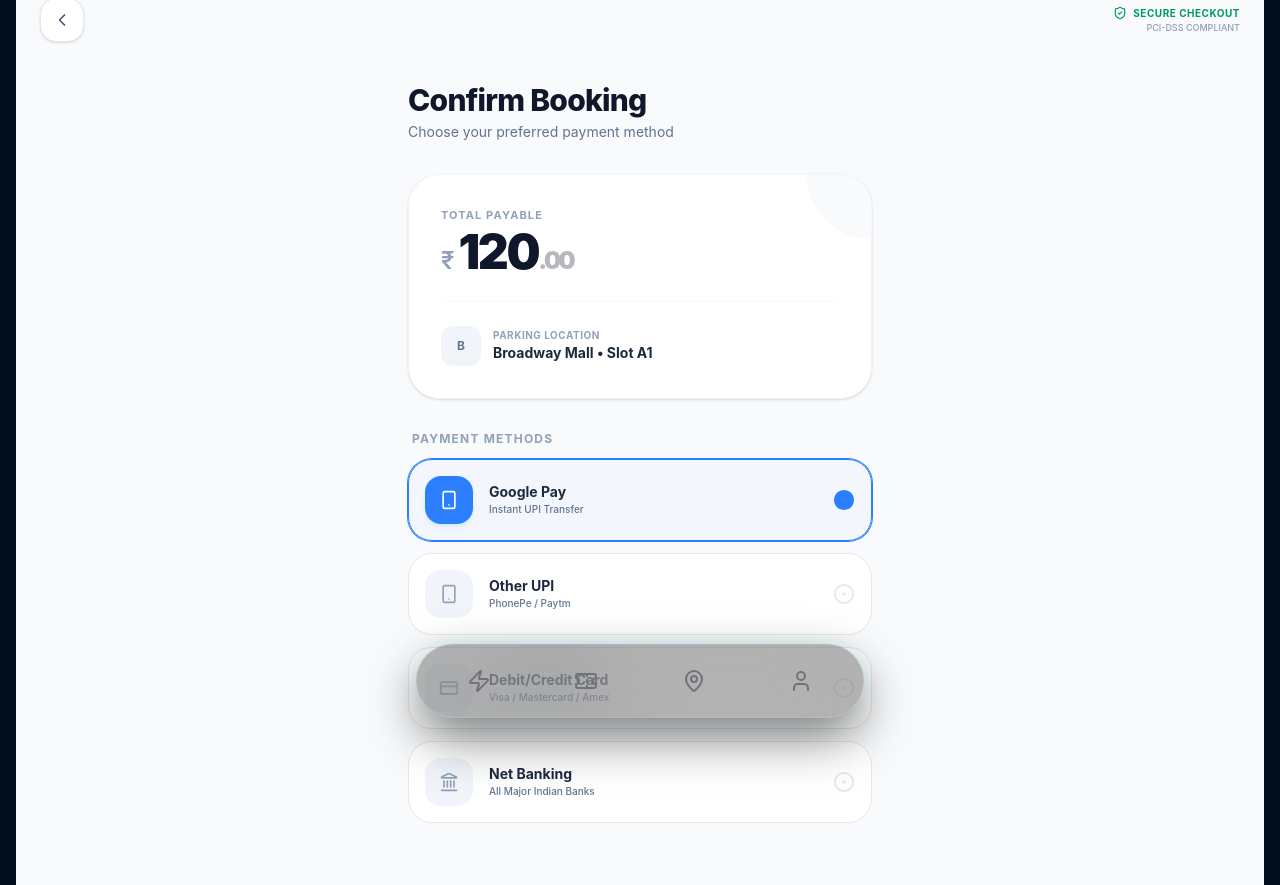
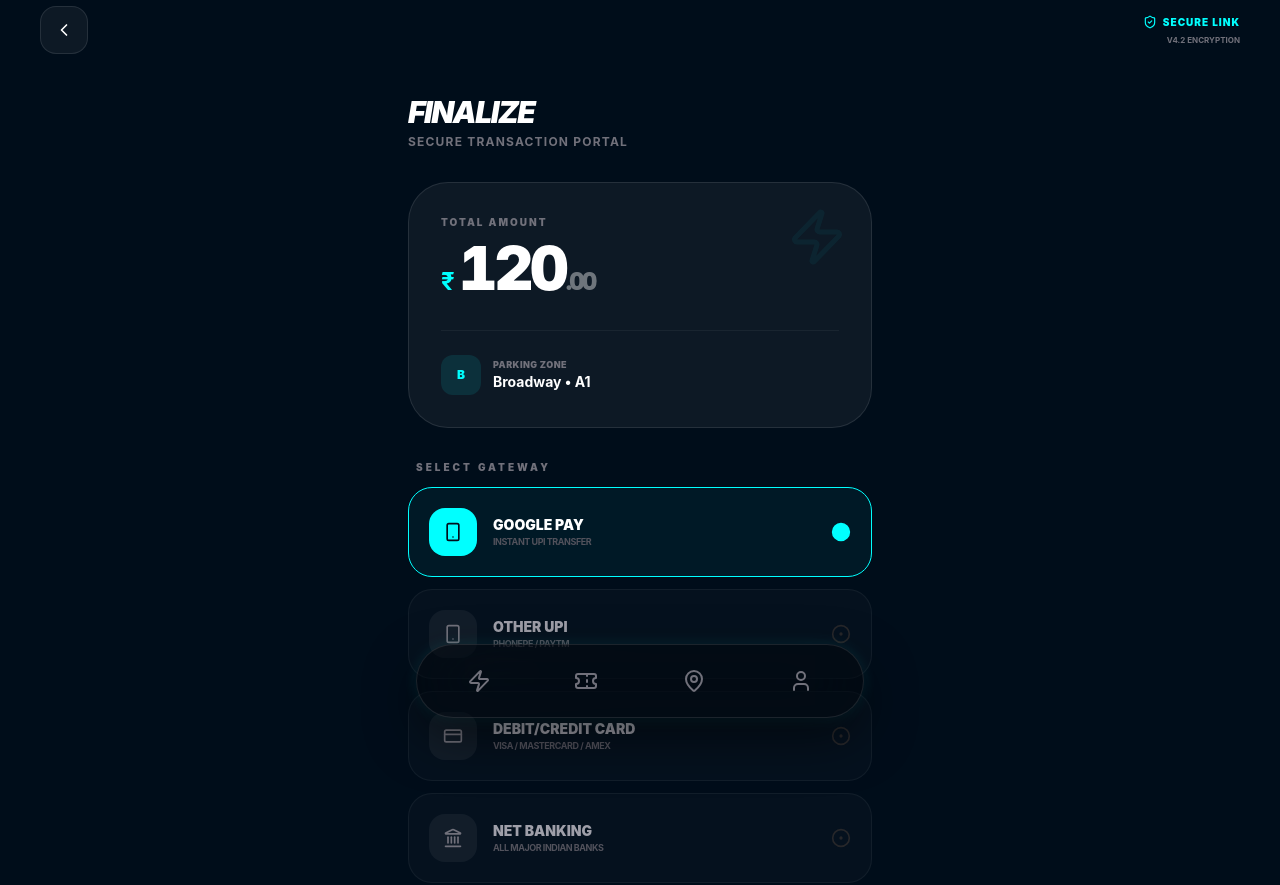
Before and after one commit to sathya2k66ind-web/pp-app-frontend, a React (Vite) app: page /payment in a window 1280 px wide. Shown: the part 58-943 px from the top of the page. Built offline with nearby package versions, Linux system fonts and the light colour scheme.

Commit message:
kaboomkablowrip

```diff
--- a/src/pages/Payment.jsx
+++ b/src/pages/Payment.jsx
@@ -9,7 +9,8 @@ import {
   Unlock,
   ChevronLeft,
   ShieldCheck,
-  CircleDot
+  CircleDot,
+  Zap
 } from "lucide-react";
 
 const Payment = () => {
@@ -36,7 +37,6 @@ const Payment = () => {
       setLoading(false);
       setSuccess(true);
       setTimeout(() => {
-        // Navigating to TicketQR with structured state
         navigate("/ticket", { state: { booking: bookingData } });
       }, 2500);
     }, 2000);
@@ -44,22 +44,22 @@ const Payment = () => {
 
   if (success) {
     return (
-      <div className="min-h-screen bg-[#F8FAFC] flex flex-col items-center justify-center p-6 text-slate-900">
+      <div className="min-h-screen bg-[#000d1a] flex flex-col items-center justify-center p-6 text-white">
         <motion.div
-          initial={{ scale: 0.8, opacity: 0 }}
+          initial={{ scale: 0.9, opacity: 0 }}
           animate={{ scale: 1, opacity: 1 }}
-          className="bg-white p-10 rounded-[2.5rem] shadow-xl text-center space-y-6 border border-slate-100"
+          className="bg-white/5 backdrop-blur-xl p-10 rounded-[3rem] text-center space-y-6 border border-white/10 w-full max-w-sm"
         >
-          <div className="w-24 h-24 bg-emerald-500 rounded-full flex items-center justify-center mx-auto shadow-lg shadow-emerald-200">
-            <Unlock size={40} className="text-white" />
+          <div className="w-20 h-20 bg-[#00FFFF] rounded-full flex items-center justify-center mx-auto shadow-[0_0_40px_rgba(0,255,255,0.3)]">
+            <Unlock size={32} className="text-[#000d1a]" />
           </div>
           <div className="space-y-2">
-            <h2 className="text-2xl font-bold text-slate-800 tracking-tight">Payment Confirmed</h2>
-            <p className="text-slate-500 text-sm">Your spot at <span className="font-bold text-slate-700">{bookingData.mall || "Broadway"}</span> is secured.</p>
+            <h2 className="text-2xl font-bold tracking-tight">Booking Secured</h2>
+            <p className="text-zinc-400 text-sm">Your space at <span className="text-white font-semibold">{bookingData.mall || "Broadway"}</span> is confirmed.</p>
           </div>
           <div className="pt-4">
-             <div className="inline-flex items-center gap-2 px-4 py-2 bg-emerald-50 rounded-full text-emerald-700 text-xs font-bold uppercase tracking-wider">
-               Slot {bookingData.slot || "A1"} Reserved
+             <div className="inline-flex items-center gap-2 px-4 py-2 bg-[#00FFFF]/10 rounded-full text-[#00FFFF] text-[10px] font-black uppercase tracking-wider border border-[#00FFFF]/20">
+               Slot {bookingData.slot || "A1"} Active
              </div>
           </div>
         </motion.div>
@@ -68,115 +68,121 @@ const Payment = () => {
   }
 
   return (
-    <div className="min-h-screen bg-[#F8FAFC] text-slate-900 flex flex-col font-sans">
+    <div className="min-h-screen bg-[#000d1a] text-white flex flex-col font-sans overflow-hidden">
 
-      {/* HEADER */}
-      <div className="flex justify-between items-center p-6 pt-8">
+      {/* 1. TOP NAV - REFINED */}
+      <div className="flex justify-between items-center p-6 pt-10">
         <button
           onClick={() => navigate(-1)}
-          className="w-11 h-11 flex items-center justify-center rounded-2xl bg-white shadow-sm border border-slate-200 text-slate-600"
+          className="w-12 h-12 flex items-center justify-center rounded-2xl bg-white/5 border border-white/10 text-white"
         >
           <ChevronLeft size={20} />
         </button>
         <div className="flex flex-col items-end">
-          <div className="flex items-center gap-1.5 text-emerald-600">
+          <div className="flex items-center gap-1.5 text-[#00FFFF]">
             <ShieldCheck size={14} />
-            <span className="text-[10px] font-bold uppercase tracking-wider">Secure Checkout</span>
+            <span className="text-[10px] font-black uppercase tracking-widest">Secure Link</span>
           </div>
-          <span className="text-[9px] text-slate-400 font-medium">PCI-DSS COMPLIANT</span>
+          <span className="text-[8px] text-zinc-500 font-bold uppercase mt-1">v4.2 Encryption</span>
         </div>
       </div>
 
       <div className="px-6 pb-10 w-full max-w-lg mx-auto flex-1 flex flex-col">
         <div className="mb-8 mt-4">
-          <h1 className="text-3xl font-extrabold text-slate-900 tracking-tight">Confirm Booking</h1>
-          <p className="text-slate-500 text-sm mt-1">Choose your preferred payment method</p>
+          <h1 className="text-3xl font-black italic tracking-tighter uppercase">Finalize</h1>
+          <p className="text-zinc-500 text-xs font-bold uppercase tracking-widest mt-1">Secure Transaction Portal</p>
         </div>
 
-        {/* PRICE SUMMARY CARD */}
-        <div className="bg-white rounded-[2rem] p-8 shadow-sm border border-slate-100 mb-8 relative overflow-hidden">
-          <div className="absolute top-0 right-0 w-32 h-32 bg-slate-50 rounded-full -mr-16 -mt-16" />
+        {/* 2. PRICE CARD - BOOKING STYLE */}
+        <div className="bg-white/5 rounded-[2.5rem] p-8 border border-white/10 mb-8 relative overflow-hidden group">
+          <div className="absolute top-0 right-0 p-6 opacity-5 group-hover:opacity-10 transition-opacity">
+            <Zap size={60} className="text-[#00FFFF]" />
+          </div>
 
           <div className="relative z-10">
-            <p className="text-[11px] font-bold text-slate-400 uppercase tracking-[0.1em] mb-1">Total Payable</p>
+            <p className="text-[10px] font-black text-zinc-500 uppercase tracking-[0.2em] mb-2">Total Amount</p>
             <div className="flex items-baseline gap-1">
-              <span className="text-2xl font-semibold text-slate-400">₹</span>
-              <span className="text-5xl font-black text-slate-900 tracking-tighter">
-                {amount}<span className="text-2xl opacity-30">.00</span>
+              <span className="text-2xl font-bold text-[#00FFFF]">₹</span>
+              <span className="text-6xl font-black tracking-tighter tabular-nums">
+                {amount}<span className="text-2xl opacity-40">.00</span>
               </span>
             </div>
 
-            <div className="mt-6 flex items-center gap-3 pt-6 border-t border-slate-50">
-                <div className="w-10 h-10 rounded-xl bg-slate-100 flex items-center justify-center text-slate-500 font-bold text-xs uppercase">
-                    {bookingData.mall?.charAt(0) || "B"}
-                </div>
-                <div>
-                    <p className="text-[10px] font-bold text-slate-400 uppercase tracking-wider">Parking Location</p>
-                    <p className="text-sm font-bold text-slate-800">{bookingData.mall || "Broadway Mall"} • Slot {bookingData.slot || "A1"}</p>
+            <div className="mt-8 pt-6 border-t border-white/5 flex items-center justify-between">
+                <div className="flex items-center gap-3">
+                    <div className="w-10 h-10 rounded-xl bg-[#00FFFF]/10 flex items-center justify-center text-[#00FFFF] text-xs font-black">
+                        {bookingData.mall?.charAt(0) || "B"}
+                    </div>
+                    <div>
+                        <p className="text-[9px] font-black text-zinc-500 uppercase tracking-wider">Parking Zone</p>
+                        <p className="text-sm font-bold">{bookingData.mall || "Broadway"} • {bookingData.slot || "A1"}</p>
+                    </div>
                 </div>
             </div>
           </div>
         </div>
 
-        {/* PAYMENT OPTIONS */}
+        {/* 3. PAYMENT SELECTION - REFINED LIST */}
         <div className="space-y-3 mb-10">
-          <h3 className="text-xs font-bold text-slate-400 uppercase tracking-widest ml-1">Payment Methods</h3>
+          <h3 className="text-[10px] font-black text-zinc-500 uppercase tracking-[0.3em] ml-2">Select Gateway</h3>
           <div className="grid grid-cols-1 gap-3">
             {paymentMethods.map((method) => (
               <button
                 key={method.id}
                 onClick={() => setSelectedMethod(method.id)}
-                className={`flex items-center justify-between p-4 rounded-3xl border transition-all duration-200 ${
+                className={`flex items-center justify-between p-5 rounded-3xl border transition-all duration-300 ${
                   selectedMethod === method.id
-                    ? "border-blue-500 bg-blue-50/50 ring-1 ring-blue-500"
-                    : "border-slate-200 bg-white hover:border-slate-300"
+                    ? "border-[#00FFFF] bg-[#00FFFF]/5"
+                    : "border-white/5 bg-white/[0.02] hover:bg-white/5"
                 }`}
               >
                 <div className="flex items-center gap-4">
-                  <div className={`w-12 h-12 rounded-2xl flex items-center justify-center ${
-                    selectedMethod === method.id ? "bg-blue-500 text-white shadow-md shadow-blue-100" : "bg-slate-100 text-slate-400"
+                  <div className={`w-12 h-12 rounded-2xl flex items-center justify-center transition-colors ${
+                    selectedMethod === method.id ? "bg-[#00FFFF] text-[#000d1a]" : "bg-white/5 text-zinc-500"
                   }`}>
                     {method.icon}
                   </div>
                   <div className="text-left">
-                    <p className="text-sm font-bold text-slate-800">{method.label}</p>
-                    <p className="text-[10px] font-medium text-slate-500">{method.provider}</p>
+                    <p className={`text-sm font-black uppercase ${selectedMethod === method.id ? "text-white" : "text-zinc-400"}`}>
+                        {method.label}
+                    </p>
+                    <p className="text-[9px] font-bold text-zinc-600 uppercase tracking-tighter">{method.provider}</p>
                   </div>
                 </div>
-                <div className={selectedMethod === method.id ? "text-blue-500" : "text-slate-200"}>
-                  <CircleDot size={22} fill={selectedMethod === method.id ? "currentColor" : "none"} />
+                <div className={selectedMethod === method.id ? "text-[#00FFFF]" : "text-zinc-800"}>
+                  <CircleDot size={20} fill={selectedMethod === method.id ? "currentColor" : "none"} />
                 </div>
               </button>
             ))}
           </div>
         </div>
 
-        {/* ACTION BUTTON */}
+        {/* 4. CTA FOOTER */}
         <div className="mt-auto pt-6">
           <motion.button
             whileTap={{ scale: 0.98 }}
             onClick={handlePayment}
             disabled={loading}
-            className={`w-full py-5 rounded-3xl text-sm font-bold uppercase tracking-widest shadow-xl transition-all ${
+            className={`w-full py-5 rounded-[2rem] text-sm font-black uppercase tracking-[0.4em] transition-all ${
               loading
-                ? "bg-slate-200 text-slate-400"
-                : "bg-slate-900 text-white shadow-slate-200"
+                ? "bg-zinc-800 text-zinc-500"
+                : "bg-[#00FFFF] text-[#000d1a] shadow-[0_20px_40px_rgba(0,255,255,0.2)]"
             }`}
           >
             {loading ? (
               <div className="flex items-center justify-center gap-3">
-                <div className="w-4 h-4 border-2 border-white/30 border-t-white rounded-full animate-spin"></div>
-                Processing...
+                <div className="w-4 h-4 border-2 border-[#000d1a]/30 border-t-[#000d1a] rounded-full animate-spin"></div>
+                Verifying...
               </div>
             ) : (
               <div className="flex items-center justify-center gap-2">
-                <Lock size={16} />
-                Pay ₹{amount}.00 Now
+                <Lock size={16} fill="currentColor" />
+                Pay ₹{amount}.00
               </div>
             )}
           </motion.button>
-          <p className="text-center text-[10px] text-slate-400 font-medium mt-6 uppercase tracking-wider">
-            Safe & Secure Checkout • encrypted by Slotify
+          <p className="text-center text-[9px] text-zinc-600 font-bold mt-6 uppercase tracking-[0.2em]">
+            AES-256 Bit SSL Security • Slotify Protocol
           </p>
         </div>
       </div>
```
